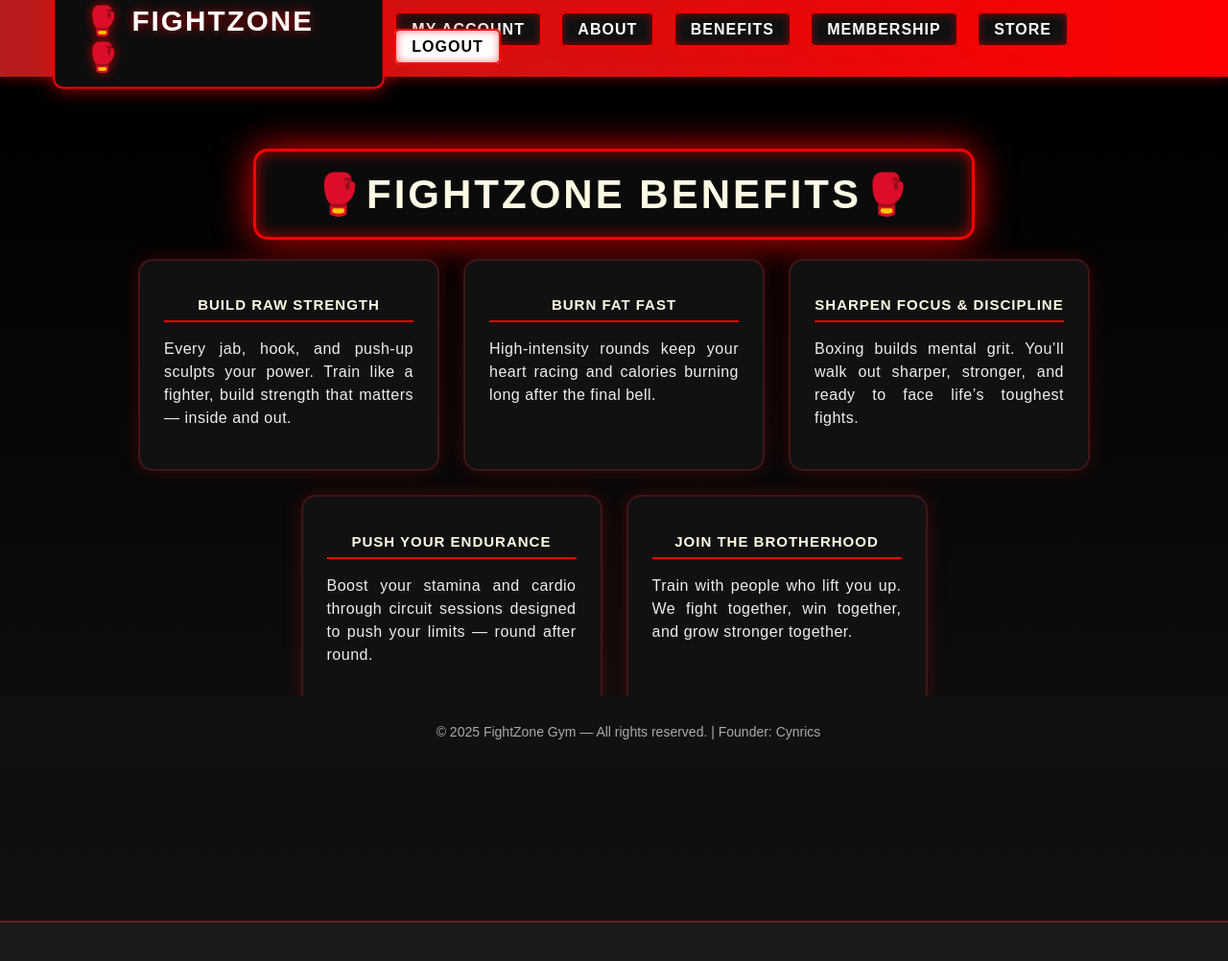
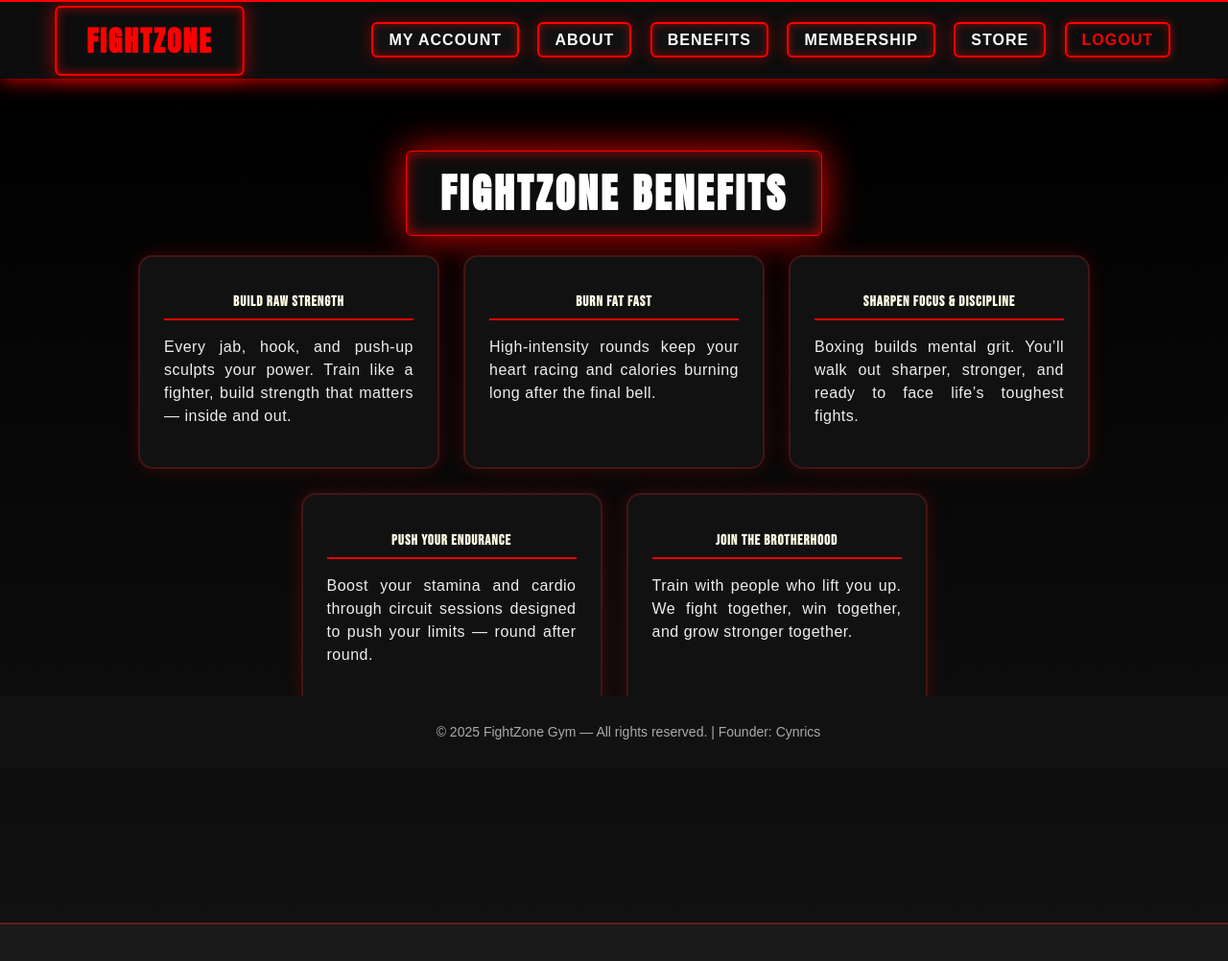
Before and after one commit to KCkris22/fight_zone, a Flask app: page /benefits in a window 1280 px wide. Shown: the top 1002 px of the page at 96% size. Run offline with Flask 3, Linux system fonts and the light colour scheme; the visitor is signed in with stand-in values (Sample User, id 1); some libraries are stand-ins or nearby versions.

Commit message:
Improved Designs

```diff
--- a/static/style.css
+++ b/static/style.css
@@ -39,11 +39,11 @@ body {
 .logo-box {
     background: #0d0d0d;
     border: 3px solid #ff0000;
-    border-radius: 12px;
+    border-radius: 6px;
     padding: 10px 30px;
     box-shadow:
-        0 0 20px rgba(255, 0, 0, 0.6), /* outer red glow */
-        inset 0 0 10px rgba(255, 0, 0, 0.6); /* inner red line */
+        0 0 20px rgba(255, 0, 0, 0.6),
+        inset 0 0 10px rgba(255, 0, 0, 0.6);
     transition: all 0.3s ease;
     cursor: pointer;
 }
@@ -56,12 +56,12 @@ body {
 }
 
 .logo-text {
-    font-family: 'Bebas Neue', sans-serif;
+    font-family: 'Anton', sans-serif;
     font-size: 1.9rem;
-    color: #fff;
+    color: red;
     letter-spacing: 2px;
     text-transform: uppercase;
-    text-shadow: 0 0 10px rgba(255, 0, 0, 0.7);
+    text-shadow: none;
 }
 
 /* ===== Navigation Buttons (About, Benefits, Membership, Logout) ===== */
@@ -142,12 +142,20 @@ body {
 }
 
 .form-container h2 {
-    color: #ff4444;
+    font-family: 'Anton', sans-serif;
+    font-size: 2.2rem;
+    color: red;
+    letter-spacing: 3px;
+    text-transform: uppercase;
+    text-align: center;
+    padding: 1px 24px;
+    border: 3px solid red;
+    border-radius: 6px;
+    background: rgba(0,0,0,0.6);
+    box-shadow: 0 0 16px red, inset 0 0 8px rgba(255,0,0,0.4);
     margin-bottom: 25px;
-    text-transform: uppercase;
-    letter-spacing: 1px;
+    display: inline-block;
 }
-
 
 /* Boxy input fields */
 input {
@@ -468,7 +476,7 @@ footer {
     border: 2px solid #ff0000;
     border-radius: 10px;
     padding: 12px 30px;
-    color: white;
+    color: red;
     font-size: 2.2rem;
     font-weight: bold;
     box-shadow: 0 0 20px rgba(255, 0, 0, 0.6);
@@ -1175,3 +1183,36 @@ input[type="file"] {
 .order-table tr:nth-child(even) {
     background: #1a1a1a;
 }
+
+/* ===== FINAL LOGO OVERRIDE — matches login page style ===== */
+.logo-box {
+    background: #0d0d0d !important;
+    border: 2px solid #ff0000 !important;
+    border-radius: 6px !important;
+    box-shadow: 0 0 20px rgba(255, 0, 0, 0.6), inset 0 0 10px rgba(255, 0, 0, 0.6) !important;
+}
+
+.logo-text {
+    font-family: 'Anton', sans-serif !important;
+    color: red !important;
+    text-shadow: none !important;
+}
+
+/* ===== FINAL NAVBAR OVERRIDE — matches login page style ===== */
+.top-banner {
+    background: #0d0d0d !important;
+    border-top: 2px solid red !important;
+    box-shadow: 0 0 20px red !important;
+}
+
+.logout {
+    background: #0d0d0d !important;
+    color: red !important;
+    border: 2px solid #ff0000 !important;
+    box-shadow: 0 0 10px rgba(255, 0, 0, 0.5), inset 0 0 8px rgba(255, 0, 0, 0.4) !important;
+}
+
+.logout:hover {
+    background: #ff0000 !important;
+    color: black !important;
+}
--- a/templates/base.html
+++ b/templates/base.html
@@ -5,6 +5,8 @@
     <meta name="viewport" content="width=device-width, initial-scale=1.0">
     <title>FightZone</title>
     <link rel="stylesheet" href="{{ url_for('static', filename='style.css') }}">
+    <link rel="preconnect" href="https://fonts.googleapis.com">
+    <link href="https://fonts.googleapis.com/css2?family=Anton&family=Bebas+Neue&display=swap" rel="stylesheet">
 </head>
 
 <body id="site-body" class="fade-transition">
@@ -12,7 +14,7 @@
     <!-- Navbar for Logged-In Pages -->
     <header class="top-banner">
         <div class="logo-box">
-            <a href="{{ url_for('home') }}" class="logo-text">🥊 FightZone 🥊</a>
+            <a href="{{ url_for('home') }}" class="logo-text"> FightZone </a>
         </div>
         <nav class="nav-links">
             <a href="{{ url_for('my_account') }}" class="nav-btn my-account-link">My Account</a>
--- a/templates/benefits.html
+++ b/templates/benefits.html
@@ -8,12 +8,20 @@
         padding: 40px 20px;
     }
 
-    .benefits-title {
-        font-size: 42px;
-        font-weight: 700;
-        color: #FFFAE4;
-        margin-bottom: 20px;
-    }
+  .benefits-title {
+    display: inline-block;
+    font-family: 'Anton', sans-serif;
+    font-size: 42px;
+    letter-spacing: 3px;
+    text-transform: uppercase;
+    color: white;
+    background: #0d0d0d;
+    border: 1px solid #ff0000;
+    border-radius: 6px;
+    padding: 12px 35px;
+    box-shadow: 0 0 20px rgba(255, 0, 0, 0.6), inset 0 0 10px rgba(255, 0, 0, 0.6);
+    margin-bottom: 20px;
+}
 
     .benefits-container {
         display: flex;
@@ -146,7 +154,7 @@
 
 <!-- FLOATING BENEFIT CARDS -->
 <section class="benefits-section">
-    <h1 class="benefits-title">🥊FightZone Benefits🥊</h1>
+    <h1 class="benefits-title">FightZone Benefits</h1>
     <div class="benefits-container">
         <div class="benefit-card" onclick="scrollToBenefit('benefit-strength')">
             <h2>Build Raw Strength</h2>
--- a/templates/home.html
+++ b/templates/home.html
@@ -4,7 +4,7 @@
 <section class="home-hero">
     <div class="overlay"></div>
     <div class="home-content">
-        <h1>Welcome to <span class="highlight">FightZone</span>, {{ session['username'] }} 🥊</h1>
+        <h1>Welcome to <span class="highlight">FightZone</span> {{ session['username'] }} </h1>
         <p>Your journey to strength, endurance, and confidence starts here.</p>
     </div>
 </section>
```
Also changed, not shown: templates/login.html (+13 -6 lines), static/payment_proofs/2_1789620633_coach_kris.jpg (added).
